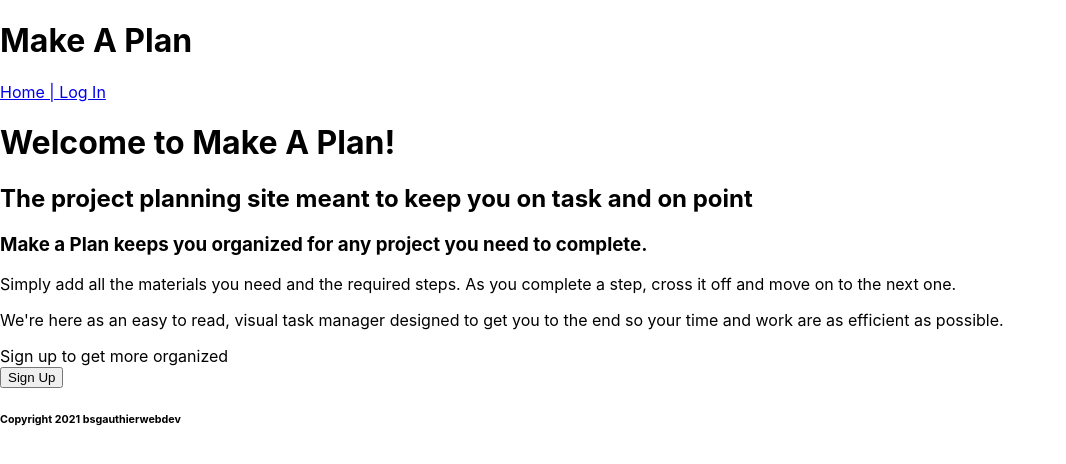
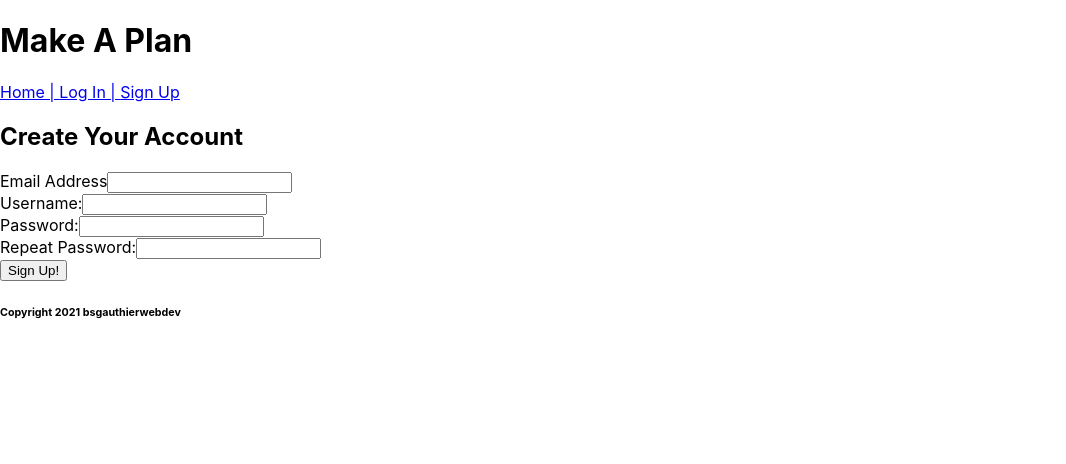
Before and after one commit to BsgauthierWebDev/make-a-plan, a React (Create React App) app: page /sign-up in a window 1280 px wide. Shown: the top 464 px of the page, without its empty margins (0-1066 px from the left). Built offline with nearby package versions, Linux system fonts and the light colour scheme.

Commit message:
Fix BrowserRouter, updat LandingPage, add SignUp

```diff
--- a/src/App/App.js
+++ b/src/App/App.js
@@ -2,6 +2,7 @@ import React, {Component} from 'react';
 import {Route, Link} from 'react-router-dom';
 import LandingPage from '../LandingPage/LandingPage';
 import LogIn from '../LogIn/LogIn';
+import SignUp from '../SignUp/SignUp';
 
 
 class App extends Component {
@@ -17,6 +18,10 @@ class App extends Component {
           path = '/log-in'
           component = {LogIn}
         />
+        <Route
+          path = '/sign-up'
+          component = {SignUp}
+        />
       </>
     )
   }
@@ -28,27 +33,12 @@ class App extends Component {
           <h1>Make A Plan</h1>
           <nav>
             <Link to = '/'>Home | </Link>
-            <Link to = '/log-in'>Log In</Link>
+            <Link to = '/log-in'>Log In | </Link>
+            <Link to = '/sign-up'>Sign Up</Link>
           </nav>
         </header>
         <main className = 'App__main'>
-          <div className = 'App__intro'>
-            <h1>Welcome to Make A Plan!</h1>
-            <h2>The project planning site meant to keep you on task
-              and on point
-            </h2>
-          </div>
-          <div className = 'App__description'>
-          <h3>Make a Plan keeps you organized for any project you need to complete.</h3>
-            <p>Simply add all the materials you need and the required steps. As you complete
-              a step, cross it off and move on to the next one.</p>
-            <p>We're here as an easy to read, visual task manager designed to get you to the
-              end so your time and work are as efficient as possible.</p>
-          </div>
-          <div className = 'App__join'>
-            Sign up to get more organized
-          </div>
-          <button type = 'button'>Sign Up</button>
+          {this.renderMainRoutes()}
         </main>
         <footer><h6>Copyright 2021 bsgauthierwebdev</h6></footer>
       </div>
--- a/src/LandingPage/LandingPage.js
+++ b/src/LandingPage/LandingPage.js
@@ -4,46 +4,19 @@ class LandingPage extends Component {
     render() {
         return (
             <>
-                <div className = 'header'>
+                <div className = 'LandingPage'>
                     <h1>Welcome to Make a Plan</h1>
                 </div>
-                <div className = 'header-intro'>
+                <div className = 'LandingPage__intro'>
                     <h2>The project planning site meant to keep you on task and on point</h2>
                 </div>
-                <div className = 'header-description'>
+                <div className = 'LandingPage__description'>
                     <h3>Make a Plan keeps you organized for any project you need to complete.</h3>
                     <p>Simply add all the materials you need and the required steps. As you complete a step, cross it off and move on to the next one.</p>
                     <p>We're here as an easy to read, visual task manager designed to get you to the end so your time and work are as efficient as possible.</p>
                 </div>
-                <div className = 'header-join'>
-                    <p>Sign up to get more organized</p>
-                </div>
-                <div className = 'header-create_account'>
-                    <form className = 'signup-form'>
-                    <div>
-                        <label htmlFor = 'signup-form__email'>
-                        Email:
-                        </label>
-                        <input type = 'text' name = 'email' id = 'email' />
-                    </div>
-                    <div>
-                        <label htmlFor = 'signup-form__username'>
-                        Username:
-                        </label>
-                        <input type = 'text' name = 'username' id = 'username' />
-                    </div>
-                    <div>
-                        <label htmlFor="password">Password</label>
-                        <input type="password" name='password' id='password' />
-                        </div>
-                    <div>
-                        <label htmlFor = 'signup-form__repeat-password'>
-                        Repeat Password:
-                        </label>
-                        <input type = 'password' name = 'repeat-password' id = 'repeat-password' />
-                    </div>
-                    <button type = 'submit'>Sign Up!</button>
-                    </form>
+                <div className = 'LandingPage__join'>
+                    <p>Sign up today to get more organized</p>
                 </div>
             </>
         )
--- /dev/null
+++ b/src/SignUp/SignUp.js
@@ -0,0 +1,38 @@
+import React, {Component} from 'react';
+
+class SignUp extends Component {
+    render() {
+        return (
+            <div className = 'SignUp'>
+                <h2>Create Your Account</h2>
+                <div className = 'SignUp__details'>
+                    <form className = 'SignUp__info'>
+                        <label htmlFor = 'SignUp__info-email'>
+                            Email Address
+                        </label>
+                        <input type = 'text' name = 'email' id = 'email' />
+                        <br />
+                        <label htmlFor = 'SignUp__info-username'>
+                            Username:
+                        </label>
+                        <input type = 'text' name = 'username' id = 'username' />
+                        <br />
+                        <label htmlFor = 'SignUp__info-password'>
+                            Password:
+                        </label>
+                        <input type = 'password' name = 'password' id = 'password' />
+                        <br />
+                        <label htmlFor = 'SignUp__info-repeat-password'>
+                            Repeat Password:
+                        </label>
+                        <input type = 'password' name = 'repeat-password' id = 'repeat-password' />
+                        <br />
+                        <button type = 'submit'>Sign Up!</button>
+                    </form>
+                </div>
+            </div>
+        )
+    }
+}
+
+export default SignUp;
```
Also changed, not shown: src/SignUp/SignUp.css (added), 1 other file (tests, documents, lock files or other folders).
